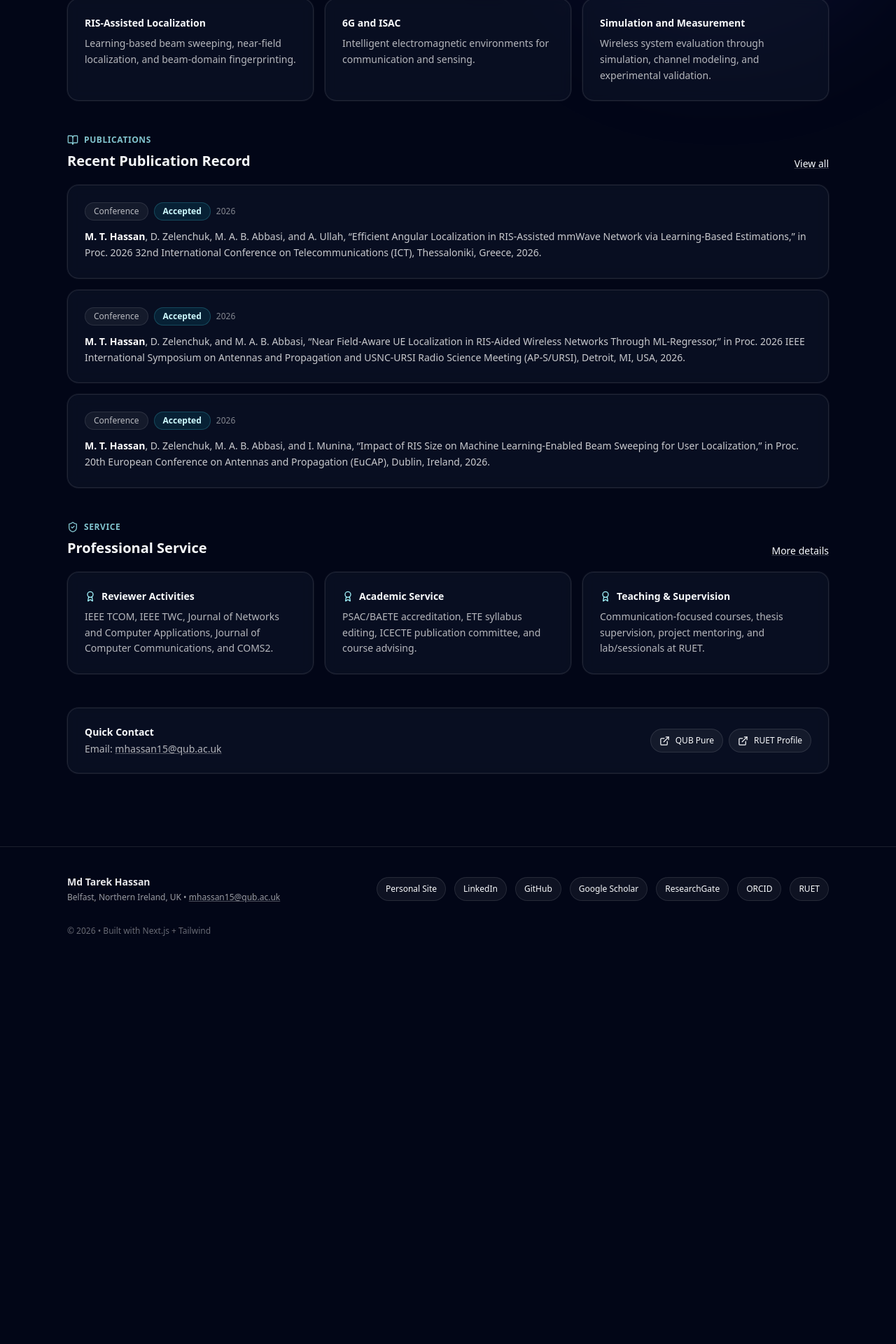
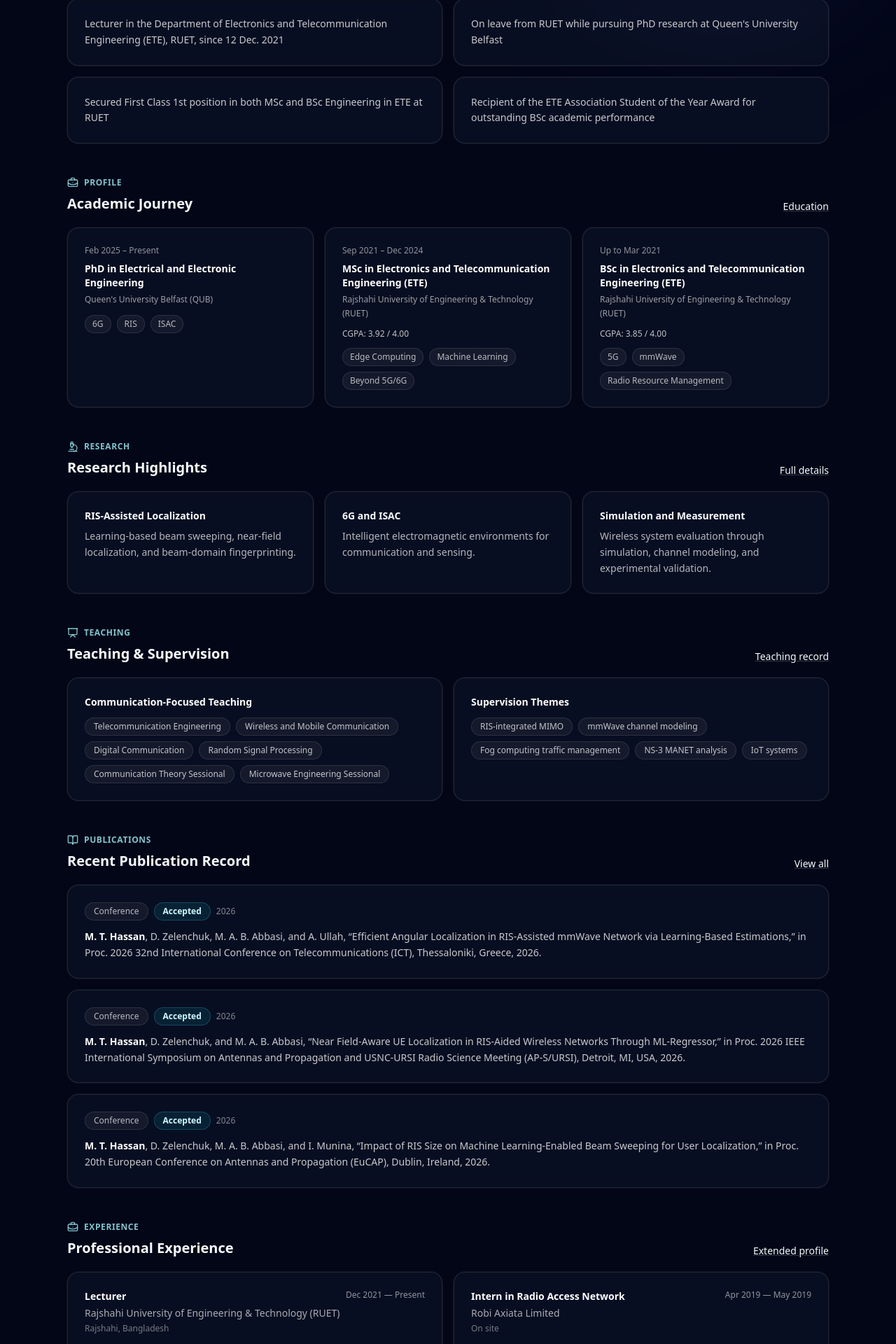
Before and after one commit to Tarek-hassan024/mthassan, a Next.js app: page / in a window 1280 px wide. Shown: the part 797-2717 px from the top of the page at 70% size. Before the commit the page ends 2175 px from the top, so only its background shows below. Built offline with nearby package versions, Linux system fonts and the light colour scheme.

Commit message:
Expand homepage with full academic profile sections

```diff
--- a/src/app/page.tsx
+++ b/src/app/page.tsx
@@ -16,6 +16,8 @@ import Image from "next/image";
 import Link from "next/link";
 import Card from "@/components/Card";
 import Container from "@/components/Container";
+import { cv } from "@/data/cv";
+import { education } from "@/data/education";
 import { publications } from "@/data/publications";
 import { site } from "@/data/site";
 import { BASE_PATH } from "@/lib/basePath";
@@ -44,6 +46,22 @@ const serviceHighlights = [
     title: "Teaching & Supervision",
     desc: "Communication-focused courses, thesis supervision, project mentoring, and lab/sessionals at RUET.",
   },
+];
+
+const academicHighlights = [
+  "Lecturer in the Department of Electronics and Telecommunication Engineering (ETE), RUET, since 12 Dec. 2021",
+  "On leave from RUET while pursuing PhD research at Queen's University Belfast",
+  "Secured First Class 1st position in both MSc and BSc Engineering in ETE at RUET",
+  "Recipient of the ETE Association Student of the Year Award for outstanding BSc academic performance",
+];
+
+const teachingHighlights = [
+  "Telecommunication Engineering",
+  "Wireless and Mobile Communication",
+  "Digital Communication",
+  "Random Signal Processing",
+  "Communication Theory Sessional",
+  "Microwave Engineering Sessional",
 ];
 
 const quickLinks = [
@@ -168,8 +186,8 @@ export default function HomePage() {
           </div>
 
           <div className="mt-4 rounded-2xl border border-white/10 bg-white/5 p-4">
-            <div className="text-xs text-white/55">Current Focus</div>
-            <div className="mt-1 text-sm font-semibold text-white">RIS and ISAC for 6G Networks</div>
+            <div className="text-xs text-white/55">Academic Status</div>
+            <div className="mt-1 text-sm font-semibold text-white">QUB PhD Researcher • RUET Lecturer</div>
           </div>
 
           <div className="mt-4 flex flex-wrap gap-2">
@@ -218,6 +236,57 @@ export default function HomePage() {
       </section>
 
       <section className="mt-12">
+        <div className="flex items-center gap-2 text-xs font-semibold uppercase tracking-wider text-cyan-200/80">
+          <Award size={16} />
+          Highlights
+        </div>
+        <h2 className="mt-2 text-xl font-semibold">Academic Highlights</h2>
+
+        <div className="mt-5 grid gap-4 md:grid-cols-2">
+          {academicHighlights.map((item) => (
+            <Card key={item} className="p-5">
+              <p className="text-sm leading-relaxed text-white/78">{item}</p>
+            </Card>
+          ))}
+        </div>
+      </section>
+
+      <section className="mt-12">
+        <div className="flex items-end justify-between gap-4">
+          <div>
+            <div className="flex items-center gap-2 text-xs font-semibold uppercase tracking-wider text-cyan-200/80">
+              <BriefcaseBusiness size={16} />
+              Profile
+            </div>
+            <h2 className="mt-2 text-xl font-semibold">Academic Journey</h2>
+          </div>
+          <Link href="/education" className="text-sm text-white/70 hover:text-white underline decoration-white/20">
+            Education
+          </Link>
+        </div>
+
+        <div className="mt-5 grid gap-4 lg:grid-cols-3">
+          {education.map((item) => (
+            <Card key={item.degree} className="p-5">
+              <div className="text-xs text-white/55">{item.dates}</div>
+              <div className="mt-2 text-sm font-semibold text-white">{item.degree}</div>
+              <div className="mt-1 text-xs leading-relaxed text-white/60">{item.school}</div>
+              {item.cgpa ? <div className="mt-3 text-xs text-white/75">CGPA: {item.cgpa}</div> : null}
+              {item.specialization ? (
+                <div className="mt-3 flex flex-wrap gap-2">
+                  {item.specialization.map((tag) => (
+                    <span key={tag} className="rounded-full border border-white/10 bg-white/5 px-2.5 py-1 text-xs text-white/70">
+                      {tag}
+                    </span>
+                  ))}
+                </div>
+              ) : null}
+            </Card>
+          ))}
+        </div>
+      </section>
+
+      <section className="mt-12">
         <div className="flex items-end justify-between gap-4">
           <div>
             <div className="flex items-center gap-2 text-xs font-semibold uppercase tracking-wider text-cyan-200/80">
@@ -258,6 +327,50 @@ export default function HomePage() {
         <div className="flex items-end justify-between gap-4">
           <div>
             <div className="flex items-center gap-2 text-xs font-semibold uppercase tracking-wider text-cyan-200/80">
+              <Presentation size={16} />
+              Teaching
+            </div>
+            <h2 className="mt-2 text-xl font-semibold">Teaching & Supervision</h2>
+          </div>
+          <Link href="/teaching" className="text-sm text-white/70 hover:text-white underline decoration-white/20">
+            Teaching record
+          </Link>
+        </div>
+
+        <div className="mt-5 grid gap-4 lg:grid-cols-[1fr_1fr]">
+          <Card>
+            <div className="text-sm font-semibold text-white">Communication-Focused Teaching</div>
+            <div className="mt-3 flex flex-wrap gap-2">
+              {teachingHighlights.map((item) => (
+                <span key={item} className="rounded-full border border-white/10 bg-white/5 px-3 py-1 text-xs text-white/75">
+                  {item}
+                </span>
+              ))}
+            </div>
+          </Card>
+          <Card>
+            <div className="text-sm font-semibold text-white">Supervision Themes</div>
+            <div className="mt-3 flex flex-wrap gap-2">
+              {[
+                "RIS-integrated MIMO",
+                "mmWave channel modeling",
+                "Fog computing traffic management",
+                "NS-3 MANET analysis",
+                "IoT systems",
+              ].map((item) => (
+                <span key={item} className="rounded-full border border-white/10 bg-white/5 px-3 py-1 text-xs text-white/75">
+                  {item}
+                </span>
+              ))}
+            </div>
+          </Card>
+        </div>
+      </section>
+
+      <section className="mt-12">
+        <div className="flex items-end justify-between gap-4">
+          <div>
+            <div className="flex items-center gap-2 text-xs font-semibold uppercase tracking-wider text-cyan-200/80">
               <BookOpen size={16} />
               Publications
             </div>
@@ -283,6 +396,37 @@ export default function HomePage() {
               <p className="mt-3 text-sm leading-relaxed text-white/78">
                 <HighlightedName text={publication.titleLine} />
               </p>
+            </Card>
+          ))}
+        </div>
+      </section>
+
+      <section className="mt-12">
+        <div className="flex items-end justify-between gap-4">
+          <div>
+            <div className="flex items-center gap-2 text-xs font-semibold uppercase tracking-wider text-cyan-200/80">
+              <BriefcaseBusiness size={16} />
+              Experience
+            </div>
+            <h2 className="mt-2 text-xl font-semibold">Professional Experience</h2>
+          </div>
+          <Link href="/academic-profile" className="text-sm text-white/70 hover:text-white underline decoration-white/20">
+            Extended profile
+          </Link>
+        </div>
+
+        <div className="mt-5 grid gap-4 lg:grid-cols-2">
+          {cv.work_experience.map((item) => (
+            <Card key={`${item.role}-${item.org}`} className="p-5">
+              <div className="flex flex-col gap-1 sm:flex-row sm:items-start sm:justify-between">
+                <div>
+                  <div className="text-sm font-semibold text-white">{item.role}</div>
+                  <div className="mt-1 text-sm text-white/65">{item.org}</div>
+                  <div className="mt-1 text-xs text-white/45">{item.location}</div>
+                </div>
+                <div className="text-xs text-white/55 sm:text-right">{item.period}</div>
+              </div>
+              <p className="mt-3 text-sm leading-relaxed text-white/72">{item.bullets[0]}</p>
             </Card>
           ))}
         </div>
```
